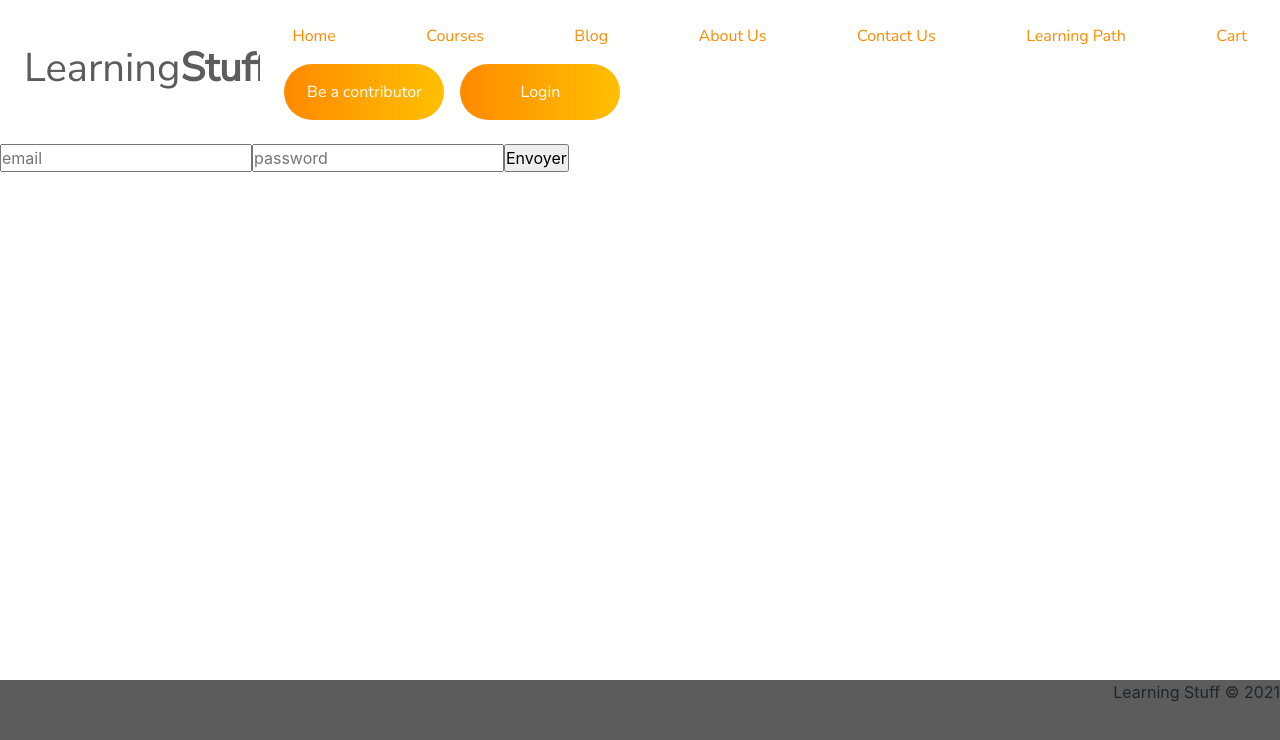
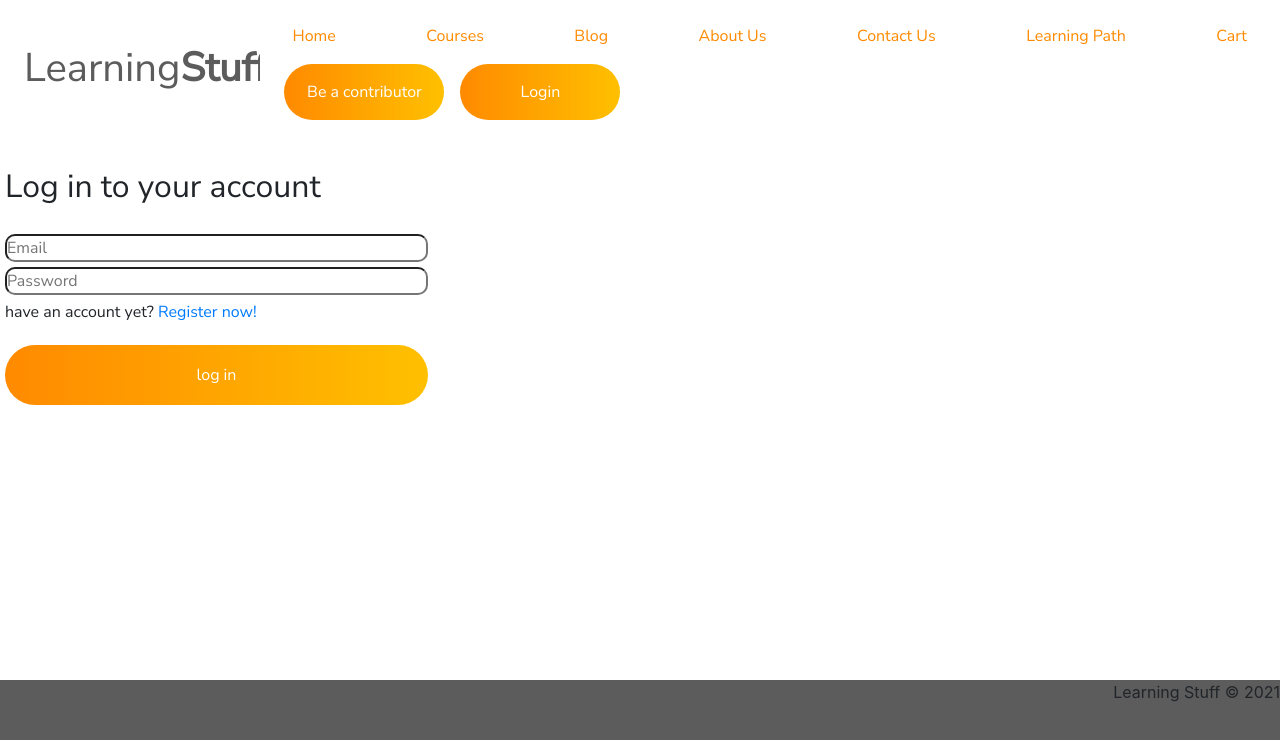
Before and after one commit to cha-fa/front_learningstuff, a React (Create React App) app: page /login in a window 1280 px wide. Shown: the top 740 px of the page. Built offline with nearby package versions, Linux system fonts and the light colour scheme.

Commit message:
login form and register form with issues

```diff
--- a/package.json
+++ b/package.json
@@ -7,6 +7,7 @@
     "@testing-library/react": "^11.1.0",
     "@testing-library/user-event": "^12.1.10",
     "bootstrap": "^4.6.0",
+    "formik": "^2.2.6",
     "i18next": "^19.9.2",
     "i18next-http-backend": "^1.1.1",
     "js-cookie": "^2.2.1",
--- a/src/App.jsx
+++ b/src/App.jsx
@@ -4,8 +4,8 @@ import { useSelector, useDispatch } from "react-redux";
 import { fetchCurrentUser } from "stores/authentication/authMiddleware";
 import Cookies from "js-cookie";
 import Home from "pages/Home";
-import Login from "pages/Login";
-import Register from "pages/Register";
+import Login from "pages/Login/Login";
+import Register from "pages/Register/Register";
 import Profile from "pages/Profile";
 import Nav from "components/layout/Nav/Nav";
 import Footer from "components/layout/Footer";
--- a/src/pages/Login.jsx
+++ /dev/null
@@ -1,52 +0,0 @@
-import React, { useState } from "react";
-import { useDispatch } from "react-redux";
-import { useHistory } from "react-router-dom";
-
-import { fetchToLogin } from "stores/authentication/authMiddleware";
-
-const Login = () => {
-  const [email, setEmail] = useState("");
-  const [password, setPassword] = useState("");
-
-  const dispatch = useDispatch();
-  const history = useHistory();
-
-  const login = async (e) => {
-    const data = {
-      user: {
-        email: email,
-        password: password,
-      },
-    };
-    e.preventDefault();
-    if (await dispatch(fetchToLogin(data))) {
-      history.push("/");
-    }
-  };
-
-  return (
-    <div>
-      <>
-        <form onSubmit={login}>
-          <input
-            type="text"
-            placeholder="email"
-            value={email}
-            onChange={(e) => setEmail(e.target.value)}
-            required
-          />
-          <input
-            type="password"
-            placeholder="password"
-            value={password}
-            onChange={(e) => setPassword(e.target.value)}
-            required
-          />
-          <input type="submit" value="Envoyer" />
-        </form>
-      </>
-    </div>
-  );
-};
-
-export default Login;
--- /dev/null
+++ b/src/pages/Login/Login.jsx
@@ -0,0 +1,62 @@
+import "./Login.scss";
+import { useState } from "react";
+import { useDispatch } from "react-redux";
+import { Link, useHistory } from "react-router-dom";
+import { fetchToLogin } from "stores/authentication/authMiddleware";
+import ButtonPrimary from "components/ButtonPrimary/ButtonPrimary";
+
+const Login = () => {
+  const [email, setEmail] = useState("");
+  const [password, setPassword] = useState("");
+
+  const dispatch = useDispatch();
+  const history = useHistory();
+
+  const login = async (e) => {
+    const data = {
+      user: {
+        email: email,
+        password: password,
+      },
+    };
+    e.preventDefault();
+    if (await dispatch(fetchToLogin(data))) {
+      history.push("/");
+    }
+  };
+
+  return (
+    <>
+      <div className="row">
+        <div className="login col-md">
+          <h2>Log in to your account</h2>
+          <form onSubmit={login}>
+            <input
+              type="email"
+              placeholder="Email"
+              value={email}
+              onChange={(e) => setEmail(e.target.value)}
+              required
+            />
+            <input
+              type="password"
+              placeholder="Password"
+              value={password}
+              onChange={(e) => setPassword(e.target.value)}
+              required
+            />
+            <p>have an account yet?
+              <Link to="/register" >
+                <span> Register now!</span>
+              </Link>
+            </p>
+            <ButtonPrimary type="submit" sizeClass="large" label="log in"/>
+          </form>
+        </div>
+        <div className="col-md"></div>
+      </div>
+    </>
+  );
+};
+
+export default Login;
--- /dev/null
+++ b/src/pages/Login/Login.scss
@@ -0,0 +1,34 @@
+@import "../../style/variables";
+
+.row{
+  display: flex;
+  flex-direction: row;
+
+  .login {
+    font-family: $font-family;
+    margin-top: 0.5vh;
+    display: flex;
+    flex-direction: column;
+    max-width: 500px;
+    min-width: 100px;
+    margin-left: auto;
+    margin-right: auto;
+    padding: 20px 20px 20px 20px;
+
+    form {
+      display: flex;
+      flex-direction: column;
+      margin-top: 20px;
+
+      input {
+        margin-bottom: 5px;
+        max-width: 423px;
+        border-radius: 10px;
+      }
+
+      .ButtonPrimary{
+        margin-top: 5px;
+      }
+    }
+  }
+}
--- /dev/null
+++ b/src/pages/Register/Register.jsx
@@ -0,0 +1,85 @@
+import "./Register.scss";
+import { useState } from "react";
+import { useDispatch } from "react-redux";
+import { Link, useHistory } from "react-router-dom";
+import { fetchToRegister } from "stores/Authentication/authMiddleware";
+
+const Register = () => {
+  const [email, setEmail] = useState("");
+  const [password, setPassword] = useState("");
+  const [firstName, setFirstName] = useState("");
+  const [lastName, setLastName] = useState("");
+  const [role, setRole] = useState("student");
+
+  const dispatch = useDispatch();
+  const history = useHistory();
+
+  const register = async (e) => {
+    const data = {
+      user: {
+        first_name: firstName,
+        last_name: lastName,
+        email: email,
+        password: password,
+        role: role,
+      },
+    };
+    e.preventDefault();
+    if (await dispatch(fetchToRegister(data))) {
+      history.push("/");
+    }
+  };
+
+  return (
+    <div className="register">
+      <h1>Sign up</h1>
+      <form onSubmit={register}>
+        <input
+          type="text"
+          placeholder="First name"
+          value={firstName}
+          onChange={(e) => setFirstName(e.target.value)}
+          required
+        />
+        <input
+          type="text"
+          placeholder="Last name"
+          value={lastName}
+          onChange={(e) => setLastName(e.target.value)}
+          required
+        />
+        <input
+          type="email"
+          placeholder="Email"
+          value={email}
+          onChange={(e) => setEmail(e.target.value)}
+          required
+        />
+        <input
+          type="password"
+          placeholder="Password"
+          value={password}
+          onChange={(e) => setPassword(e.target.value)}
+          required
+        />
+        <select
+          value={role}
+          name="role"
+          onChange={(e) => setRole(e.target.value)}
+        >
+          <option value="student">Student</option>
+          <option value="teacher">Teacher</option>
+          <option value="admin">Administrator</option>
+        </select>
+        <input id="submit-button" type="submit" value="Register" />
+      </form>
+      <hr></hr>
+      <p>Already have an account?</p>
+      <Link to="/login">
+        <span> Log in now!</span>
+      </Link>
+    </div>
+  );
+};
+
+export default Register;
--- /dev/null
+++ b/src/pages/Register/Register.scss
@@ -0,0 +1,34 @@
+.register{
+  margin-top: 10vh;
+  display: flex;
+  flex-direction: column;
+  max-width: 500px;
+  min-width: 100px;
+  margin-left: auto;
+  margin-right: auto;
+  border: grey solid 1px;
+  padding: 20px 20px 20px 20px;
+  h1{
+    justify-content: right;
+  }
+  form{
+    display: flex;
+    flex-direction: column;
+    margin-top: 20px;
+    input{
+      margin-bottom: 5px;
+    }
+    #submit-button{
+      margin-top: 5px;
+    }
+  }
+  hr{
+    margin-top: 10px;
+    margin-bottom: 5px;
+  }
+  .already-register{
+    display: flex;
+    flex-direction: row;
+    justify-content: space-between;
+  }
+}
```
Also changed, not shown: 1 other file (tests, documents, lock files or other folders).
